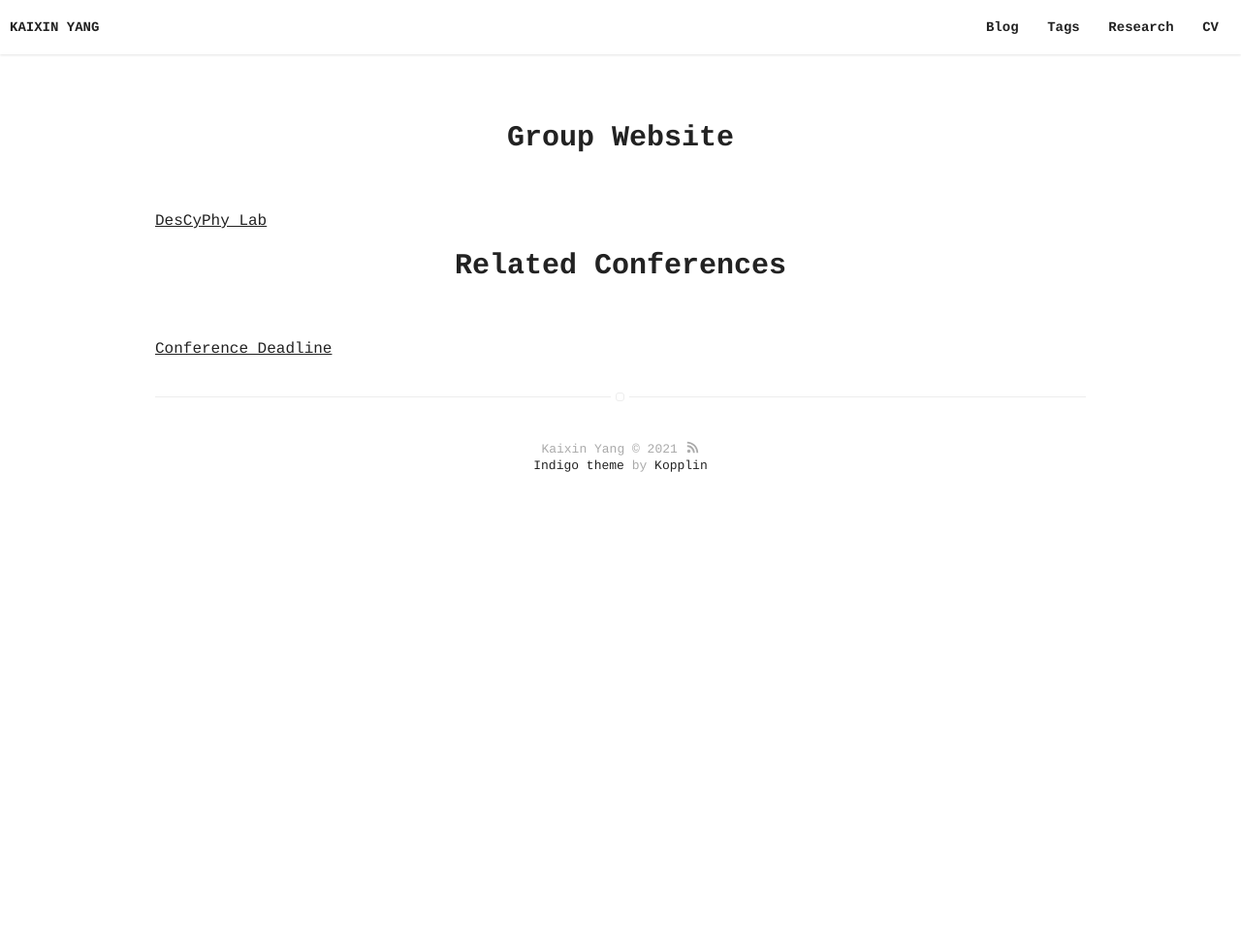
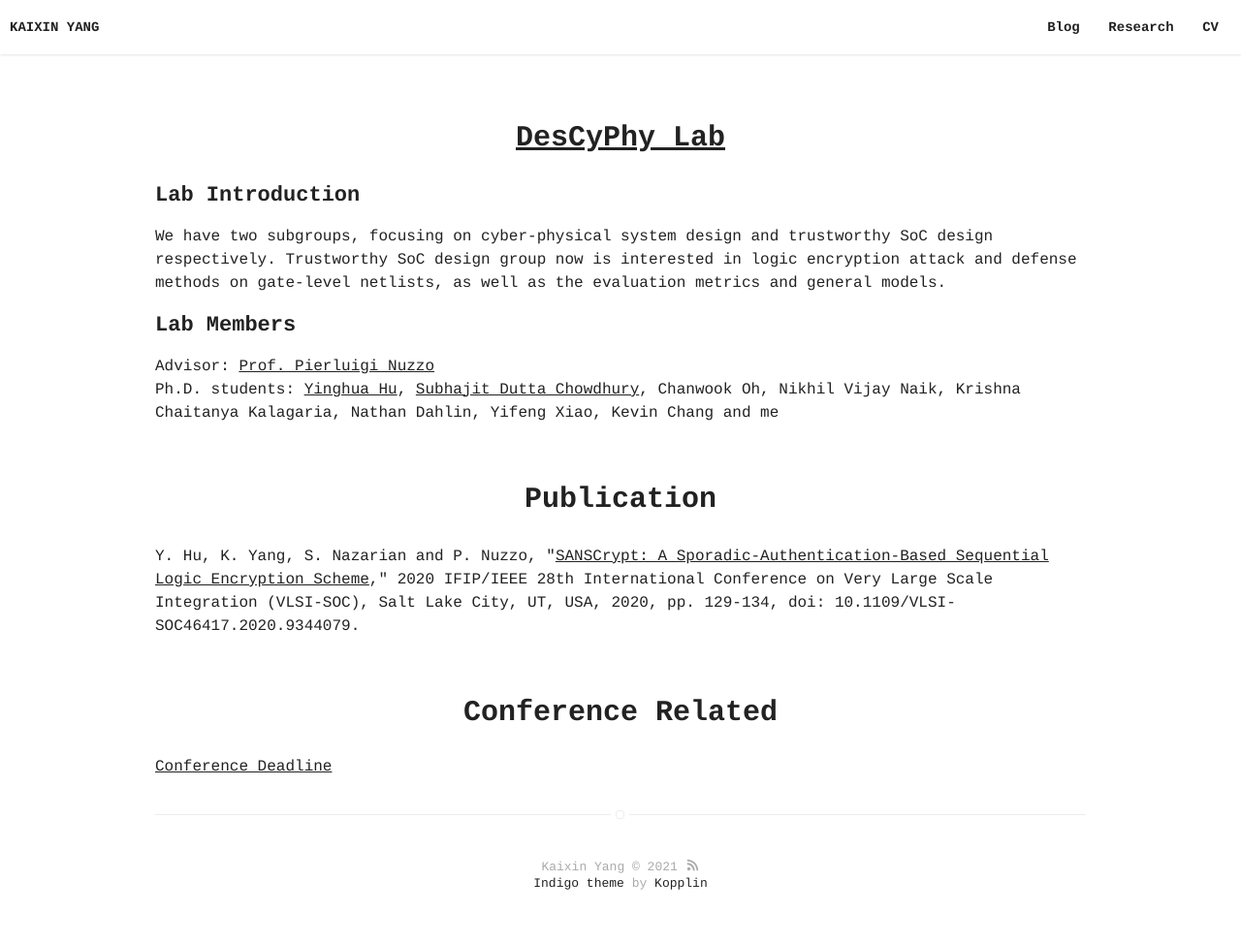
Before and after one commit to SceneryInMirror/SceneryInMirror.github.io, a Jekyll site: the page built from research.html, in a window 1280 px wide. Shown: the whole page at 97% size. Built offline with Jekyll 4.4.1, drawn with Linux system fonts in a browser that asks for light colours; before the commit the page ends 900 px from its top, so only the background shows below that.

Commit message:
02/22/2021

```diff
--- a/_includes/nav.html
+++ b/_includes/nav.html
@@ -23,9 +23,11 @@
                 <a class="link" href="{{ site.url }}/blog">Blog</a>
             </li>
 
+	    <!--
             <li class="item">
                 <a class="link" href="{{ site.url }}/tags">Tags</a>
             </li>
+	    -->
 
             <li class="item">
                 <a class="link" href="{{ site.url }}/research">Research</a>
--- a/_sass/pages/page.sass
+++ b/_sass/pages/page.sass
@@ -3,7 +3,8 @@
 
     > h1
         text-align: center
-        margin-bottom: 6rem
+        margin-bottom: 3rem
+        margin-top: 6rem
 
 .about
     img
--- a/research.html
+++ b/research.html
@@ -6,11 +6,35 @@ layout: page
 ![Profile Image]({{ site.url }}/{{ site.picture }})
 -->
 
-<h1>Group Website</h1>
+<h1>
+    <a class="link" href="https://descyphy.usc.edu">DesCyPhy Lab</a>
+</h1>
 
-<a class="link" href="https://descyphy.usc.edu">DesCyPhy Lab</a>
+<h2>
+    Lab Introduction
+</h2>
+<p>
+We have two subgroups, focusing on cyber-physical system design and trustworthy SoC design respectively. Trustworthy SoC design group now is interested in logic encryption attack and defense methods on gate-level netlists, as well as the evaluation metrics and general models.
+</p>
 
-<h1>Related Conferences</h1>
+<h2>
+    Lab Members
+</h2>
+<p>
+Advisor: <a class="link" href="https://viterbi.usc.edu/directory/faculty/Nuzzo/Pierluigi">Prof. Pierluigi Nuzzo</a><br/>
+Ph.D. students:
+<a class="link" href="https://www.linkedin.com/in/yinghua-hu-861650123/">Yinghua Hu</a>,
+<a class="link" href="https://www.linkedin.com/in/subhajit-dutta-chowdhury-3aba7992/">Subhajit Dutta Chowdhury</a>, Chanwook Oh, Nikhil Vijay Naik, Krishna Chaitanya Kalagaria, Nathan Dahlin, Yifeng Xiao, Kevin Chang and me
+</p>
 
 
+<h1>Publication</h1>
+
+<p>
+Y. Hu, K. Yang, S. Nazarian and P. Nuzzo, "<a class="link" href="https://ieeexplore.ieee.org/document/9344079">SANSCrypt: A Sporadic-Authentication-Based Sequential Logic Encryption Scheme</a>," 2020 IFIP/IEEE 28th International Conference on Very Large Scale Integration (VLSI-SOC), Salt Lake City, UT, USA, 2020, pp. 129-134, doi: 10.1109/VLSI-SOC46417.2020.9344079.
+</p>
+
+
+<h1>Conference Related</h1>
+
 <a class="link" href="https://sceneryinmirror.github.io/conference">Conference Deadline</a>
```
